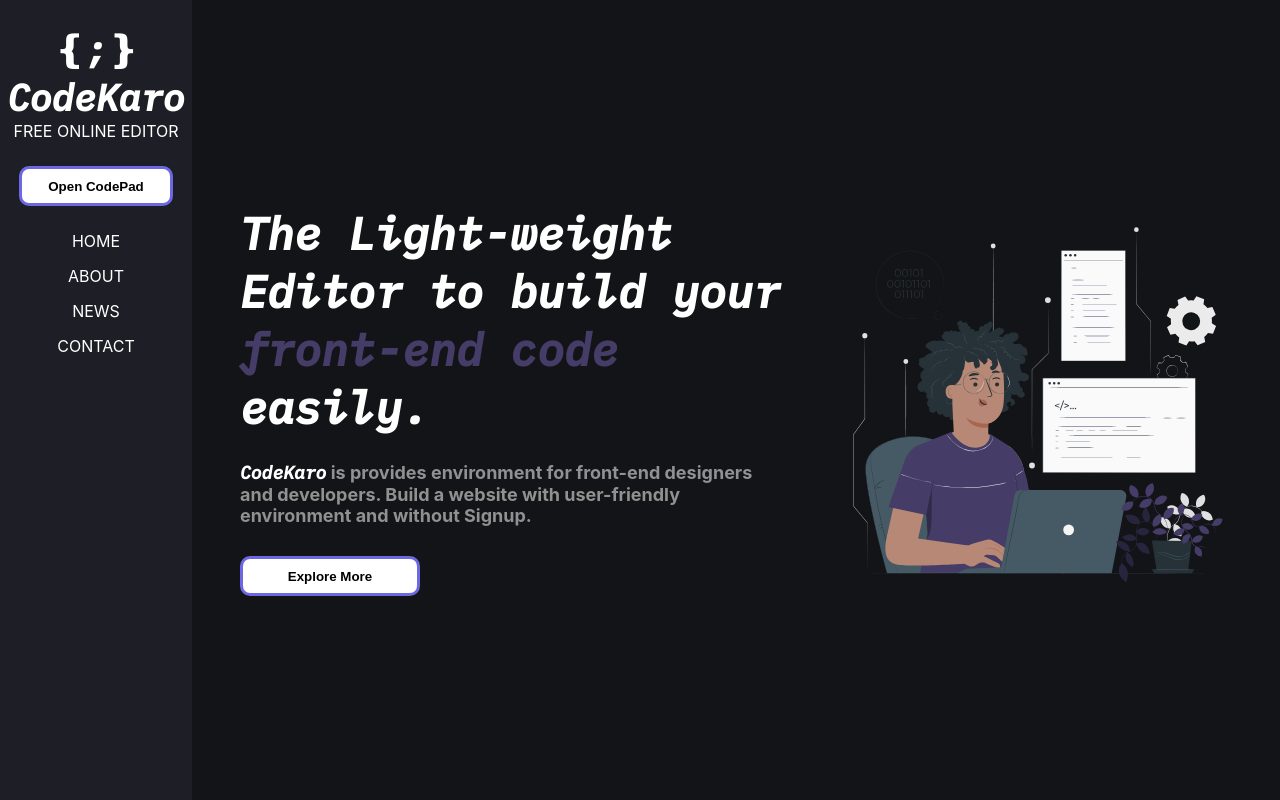
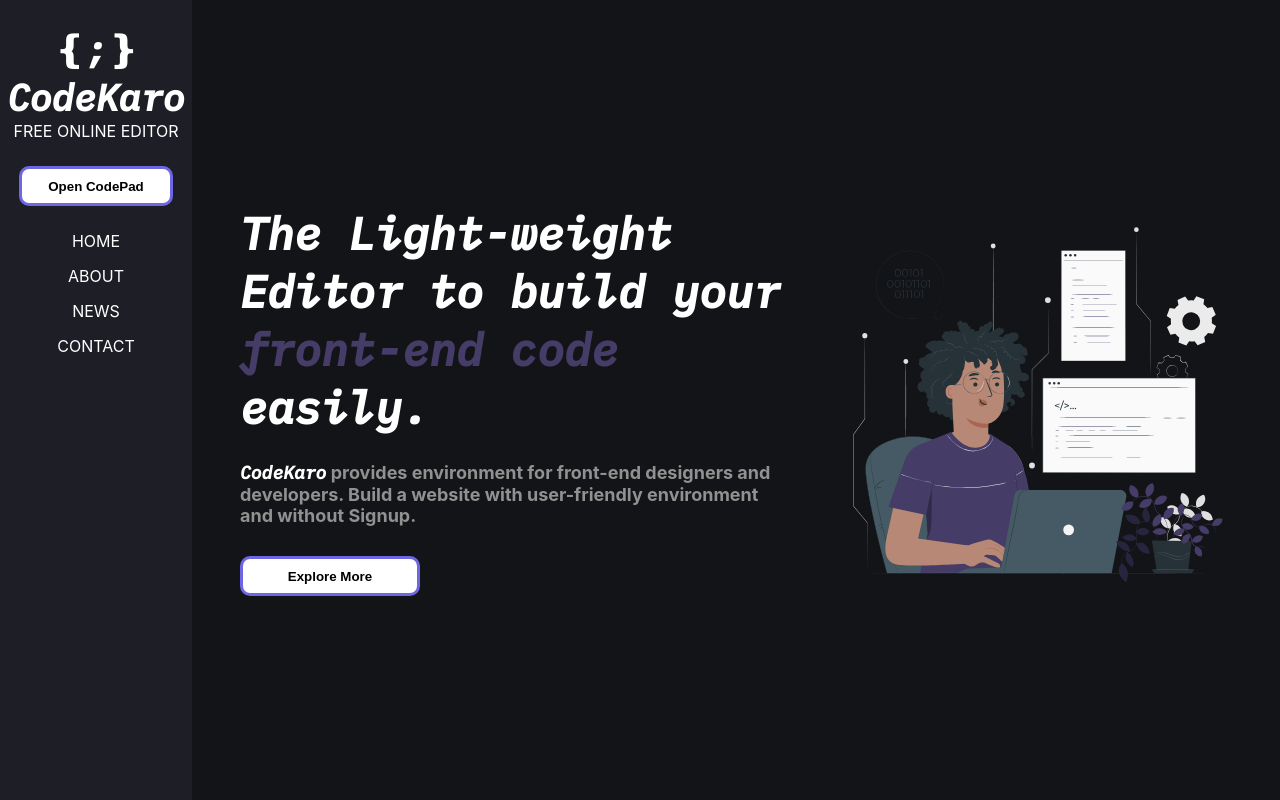
Before and after one commit to AakashDave/codekaro, a React (Create React App) app: page / in a window 1280 px wide. Shown: the top 800 px of the page. Built offline with nearby package versions, Linux system fonts and the light colour scheme.

Commit message:
changes applied

```diff
--- a/src/Home.jsx
+++ b/src/Home.jsx
@@ -12,7 +12,7 @@ const Home = () => {
         <section id="home">
             <div className="home_head">
                 <h1>The Light-weight Editor to build your <span>front-end code</span> easily.</h1>
-                <h5> <span>CodeKaro</span>  is provides environment for front-end designers and developers. Build a website with user-friendly environment and without Signup.</h5>
+                <h5> <span>CodeKaro</span> provides environment for front-end designers and developers. Build a website with user-friendly environment and without Signup.</h5>
                 <a href='#about'>
                   <button className='custom-btn btn-16'>Explore More</button>
                 </a>
```
